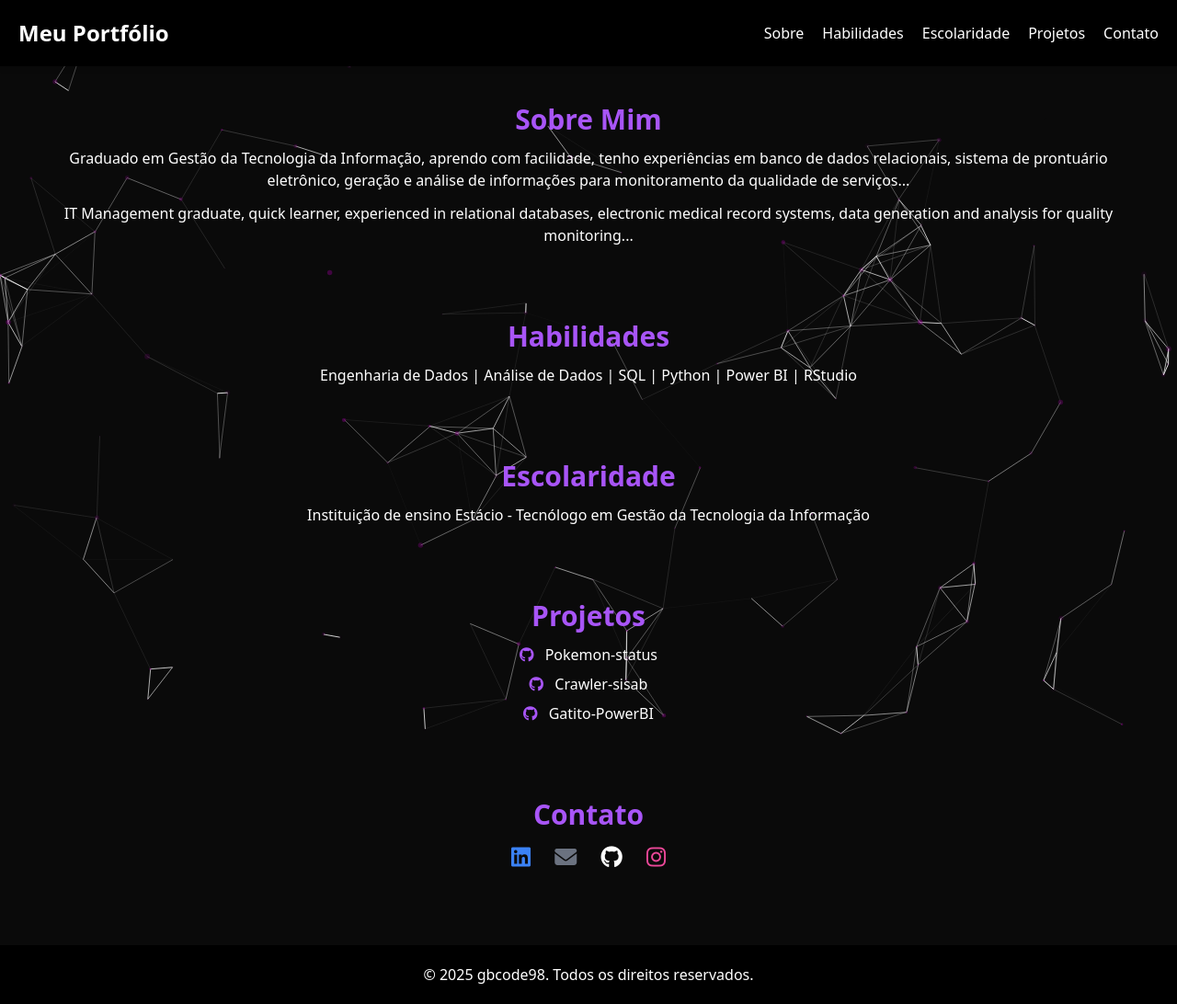
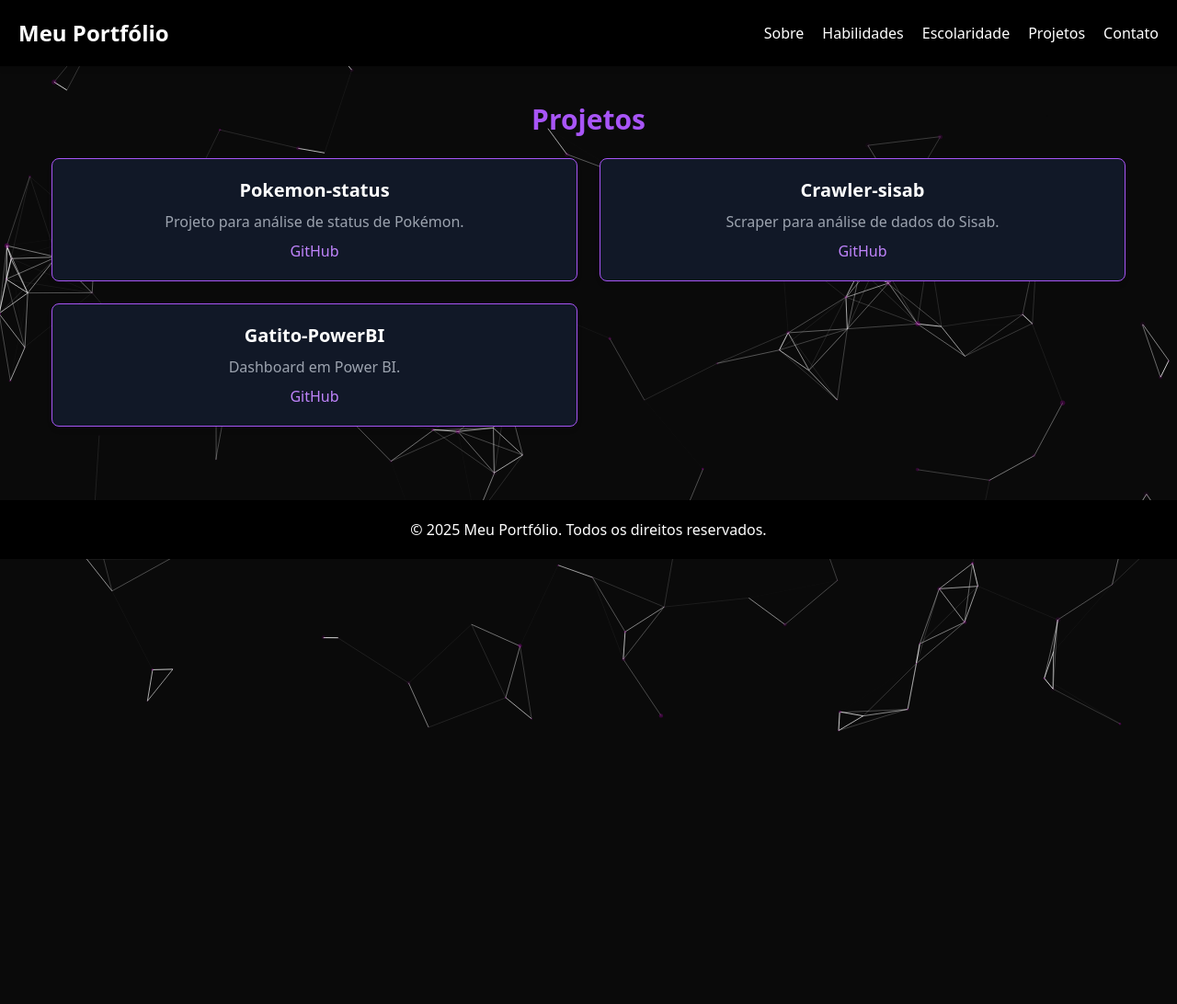
Before and after one commit to gbcode98/gbcode.github.io, a plain HTML site: page index.html in a window 1280 px wide. Shown: the whole page at 92% size. After the commit the page ends 800 px from the top, so only its background shows below. Drawn offline with nearby package versions, Linux system fonts and the light colour scheme.

Commit message:
add new cards

```diff
--- a/index.html
+++ b/index.html
@@ -14,7 +14,6 @@
             background-color: #0a0a0a;
             color: #ffffff;
             scroll-behavior: smooth;
-            position: relative;
         }
         #particles-js {
             position: fixed;
@@ -41,43 +40,29 @@
         </nav>
     </header>
 
-    <section id="sobre" class="p-10 text-center" data-aos="fade-up">
-        <h2 class="text-3xl font-bold text-purple-500">Sobre Mim</h2>
-        <p class="mt-3">Graduado em Gestão da Tecnologia da Informação, aprendo com facilidade, tenho experiências em banco de dados relacionais, sistema de prontuário eletrônico, geração e análise de informações para monitoramento da qualidade de serviços...</p>
-        <p class="mt-3">IT Management graduate, quick learner, experienced in relational databases, electronic medical record systems, data generation and analysis for quality monitoring...</p>
-    </section>
-
-    <section id="habilidades" class="p-10 text-center" data-aos="fade-up" data-aos-delay="200">
-        <h2 class="text-3xl font-bold text-purple-500">Habilidades</h2>
-        <p class="mt-3">Engenharia de Dados | Análise de Dados | SQL | Python | Power BI | RStudio</p>
-    </section>
-
-    <section id="escolaridade" class="p-10 text-center" data-aos="fade-up" data-aos-delay="400">
-        <h2 class="text-3xl font-bold text-purple-500">Escolaridade</h2>
-        <p class="mt-3">Instituição de ensino Estácio - Tecnólogo em Gestão da Tecnologia da Informação</p>
-    </section>
-
     <section id="projetos" class="p-10 text-center" data-aos="fade-up" data-aos-delay="600">
         <h2 class="text-3xl font-bold text-purple-500">Projetos</h2>
-        <div class="mt-3 space-y-2">
-            <p><i class="fab fa-github text-purple-500 mr-2"></i> <a href="https://github.com/WizardCodeForge/pokemon-status" class="hover:text-purple-500">Pokemon-status</a></p>
-            <p><i class="fab fa-github text-purple-500 mr-2"></i> <a href="https://github.com/WizardCodeForge/crawler-sisab" class="hover:text-purple-500">Crawler-sisab</a></p>
-            <p><i class="fab fa-github text-purple-500 mr-2"></i> <a href="https://github.com/gbcode98/Gatito-PowerBI" class="hover:text-purple-500">Gatito-PowerBI</a></p>
-        </div>
-    </section>
-
-    <section id="contato" class="p-10 text-center" data-aos="fade-up" data-aos-delay="800">
-        <h2 class="text-3xl font-bold text-purple-500">Contato</h2>
-        <div class="mt-3 space-x-5 text-2xl">
-            <a href="https://www.linkedin.com/in/gabriel-carlos-3312b21b9/" target="_blank" class="text-blue-500 hover:text-blue-400"><i class="fab fa-linkedin"></i></a>
-            <a href="mailto:gabrielcarloscontas98@gmail.com" class="text-gray-500 hover:text-gray-400"><i class="fas fa-envelope"></i></a>
-            <a href="https://github.com/gbcode98" target="_blank" class="text-white hover:text-gray-400"><i class="fab fa-github"></i></a>
-            <a href="https://www.instagram.com/gabrieru98" target="_blank" class="text-pink-500 hover:text-pink-400"><i class="fab fa-instagram"></i></a>
+        <div class="mt-6 grid grid-cols-1 md:grid-cols-2 gap-6 px-4">
+            <div class="bg-gray-900 border border-purple-500 p-5 rounded-lg shadow-md hover:shadow-purple-500/50 transition duration-300">
+                <h3 class="text-xl font-semibold text-white">Pokemon-status</h3>
+                <p class="text-gray-400 mt-2">Projeto para análise de status de Pokémon.</p>
+                <a href="https://github.com/WizardCodeForge/pokemon-status" class="text-purple-400 hover:underline mt-2 block">GitHub</a>
+            </div>
+            <div class="bg-gray-900 border border-purple-500 p-5 rounded-lg shadow-md hover:shadow-purple-500/50 transition duration-300">
+                <h3 class="text-xl font-semibold text-white">Crawler-sisab</h3>
+                <p class="text-gray-400 mt-2">Scraper para análise de dados do Sisab.</p>
+                <a href="https://github.com/WizardCodeForge/crawler-sisab" class="text-purple-400 hover:underline mt-2 block">GitHub</a>
+            </div>
+            <div class="bg-gray-900 border border-purple-500 p-5 rounded-lg shadow-md hover:shadow-purple-500/50 transition duration-300">
+                <h3 class="text-xl font-semibold text-white">Gatito-PowerBI</h3>
+                <p class="text-gray-400 mt-2">Dashboard em Power BI.</p>
+                <a href="https://github.com/gbcode98/Gatito-PowerBI" class="text-purple-400 hover:underline mt-2 block">GitHub</a>
+            </div>
         </div>
     </section>
 
     <footer class="p-5 text-center bg-black text-white mt-10">
-        <p>&copy; 2025 gbcode98. Todos os direitos reservados.</p>
+        <p>&copy; 2025 Meu Portfólio. Todos os direitos reservados.</p>
     </footer>
 
     <script>
```
